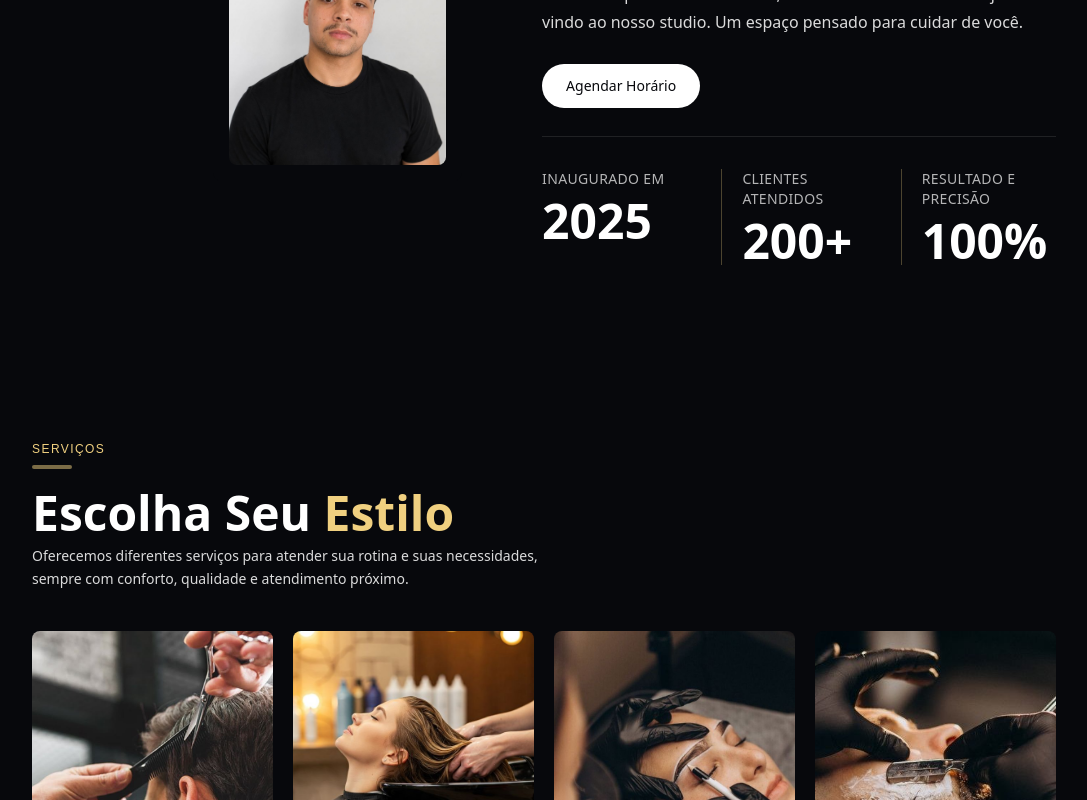
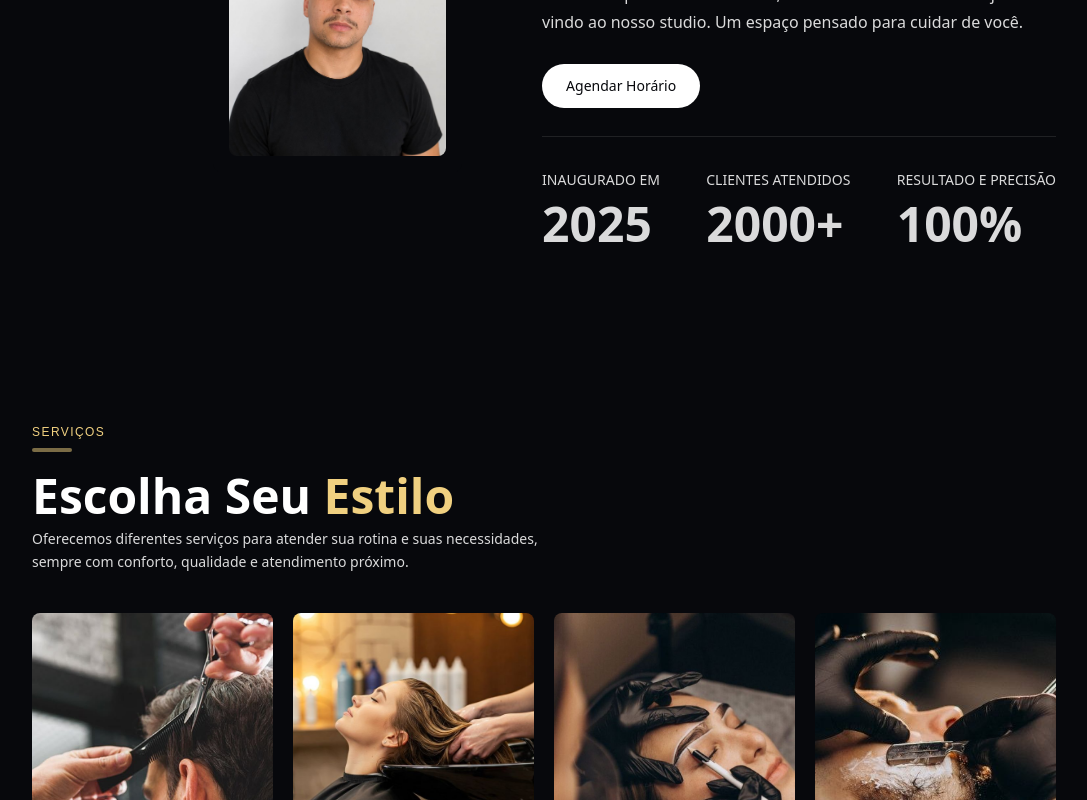
Before and after one commit to adoniasgoesw/website-zeroum, a React (Vite) app in the folder client/: page / in a window 1280 px wide. Shown: the part 1420-2220 px from the top of the page, without its empty margins (96-1183 px from the left). Built offline with nearby package versions, Linux system fonts and the light colour scheme.

Commit message:
new version

```diff
--- a/client/src/data/Data.jsx
+++ b/client/src/data/Data.jsx
@@ -240,7 +240,7 @@ export const stats = [
     {
         id: 2,
         label: "Clientes atendidos",
-        value: "200+",
+        value: "2000+",
     },
     {
         id: 3,
--- a/client/src/sections/home/About.jsx
+++ b/client/src/sections/home/About.jsx
@@ -58,19 +58,20 @@ export default function About() {
                             )}
                         </div>
 
-                        <ul className="grid w-full grid-cols-1 gap-5 border-t border-light-primary/10 pt-8 sm:grid-cols-3 sm:gap-4 md:gap-6">
+                        <ul className="flex flex-col gap-5 items-center justify-center lg:flex-row lg:justify-between border-t border-light-primary/10 pt-8">
                             {stats.map((stat) => (
-                                <li
-                                    key={stat.id}
-                                    className="flex min-w-0 flex-col items-center gap-2 sm:items-start sm:border-l sm:border-highlight-primary/30 sm:pl-4 md:pl-5 first:sm:border-l-0 first:sm:pl-0"
-                                >
-                                    <span className="text-center text-xs font-poppins font-light uppercase tracking-wide text-light-primary/70 sm:text-start md:text-sm">
+                               <li key={stat.id} className="">
+                                <div className="flex flex-col items-center justify-center lg:items-start lg:justify-start gap-2">
+                                    <span className="text-light-primary/85 font-poppins text-sm font-light leading-relaxed uppercase">
                                         {stat.label}
                                     </span>
-                                    <span className="text-center font-syncopate text-4xl font-bold text-light-primary sm:text-start md:text-[2.75rem] xl:text-5xl">
+                                    <span className="text-light-primary/85 font-syncopate text-5xl font-bold">
                                         {stat.value}
                                     </span>
-                                </li>
+                                </div>
+
+
+                               </li>
                             ))}
                         </ul>
                     </div>
```
Also changed, not shown: 1 other file (tests, documents, lock files or other folders).
